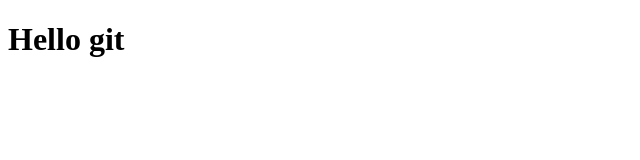
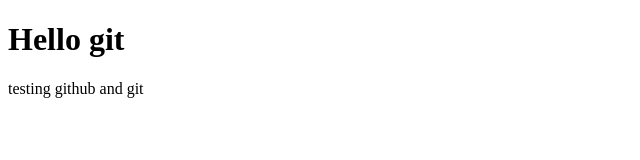
Before and after one commit to DessieRose/test, a plain HTML site: page index.html in a window 1280 px wide. Shown: the whole page, without its empty margins (0-640 px from the left). Drawn offline with Linux system fonts and the light colour scheme.

Commit message:
adding a <p> to index.html and a new gitignore file

```diff
--- a/index.html
+++ b/index.html
@@ -7,5 +7,6 @@
 </head>
 <body>
     <h1>Hello git</h1>
+    <p>testing github and git</p>
 </body>
 </html>
```
Also changed, not shown: 1 other file.
